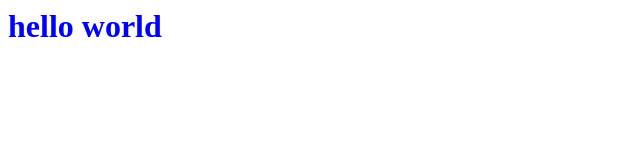
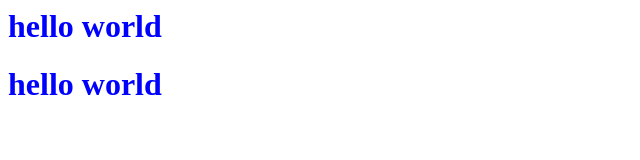
Before and after one commit to MadhumithaKannadasan/sample, a plain HTML site: page index.html in a window 1280 px wide. Shown: the whole page, without its empty margins (0-640 px from the left). Drawn offline with Linux system fonts and the light colour scheme.

Commit message:
style added

```diff
--- a/index.html
+++ b/index.html
@@ -2,6 +2,7 @@
 <head>
 <body>
 <h1><span style="color:blue">hello world</span></h1>
+<h1><span style="color:blue">hello world</span></h1>
 </body>
 </head>
 </html>
```
Also changed, not shown: 1 other file.
